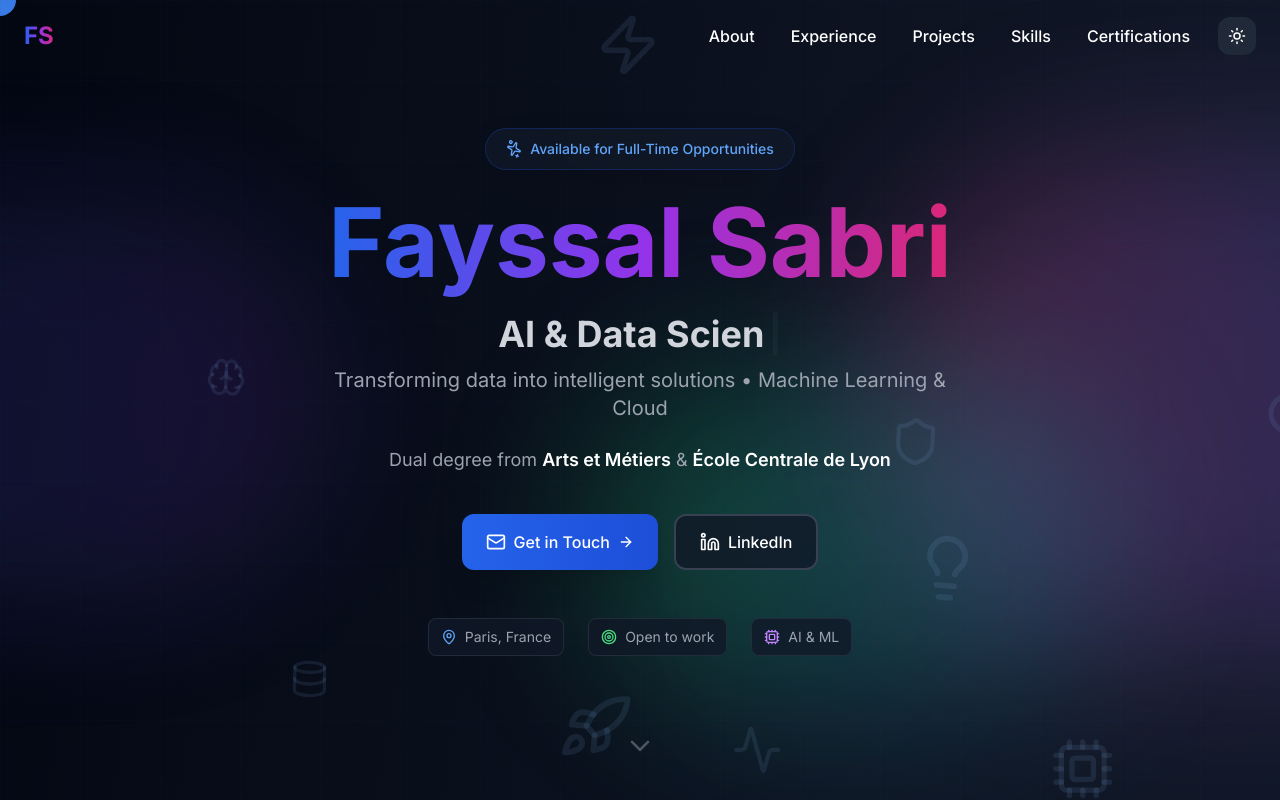
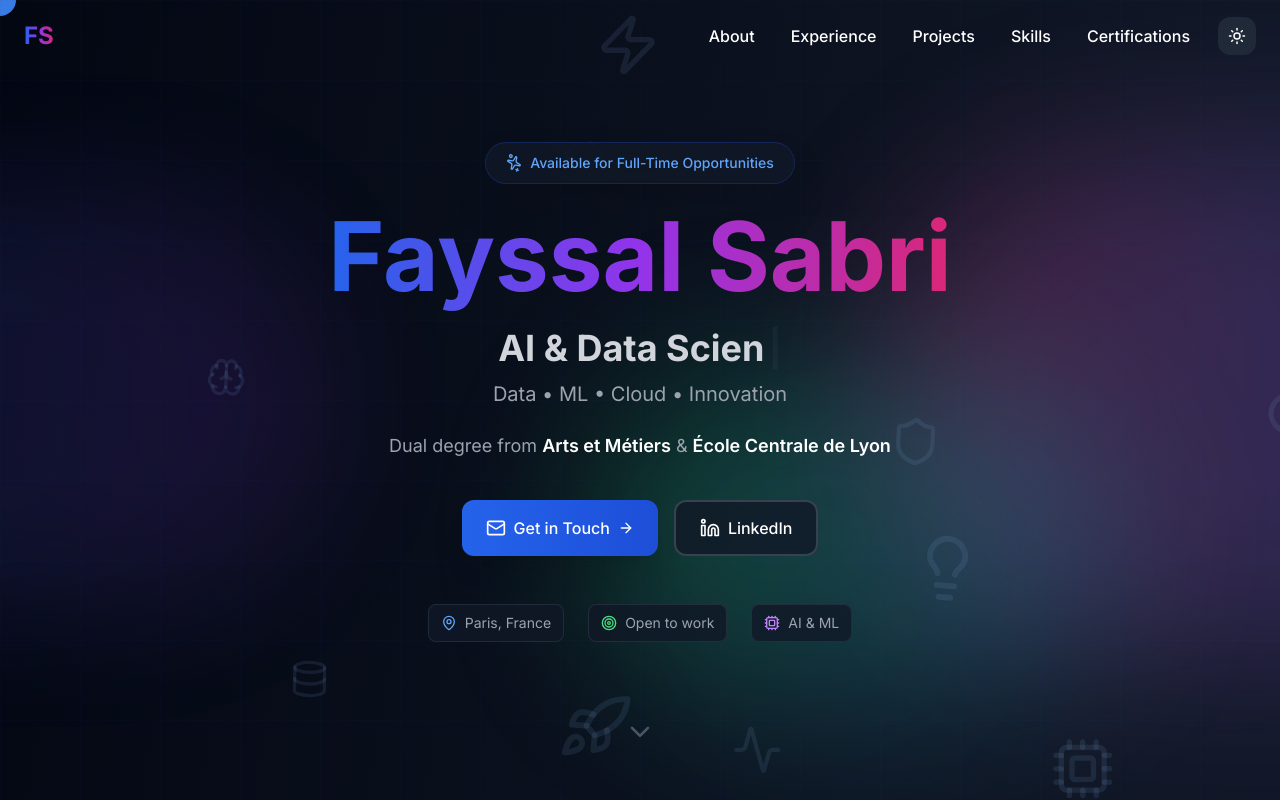
Before and after one commit to FayssalSabri/Portfolio, a Next.js app: page / in a window 1280 px wide. Shown: the top 800 px of the page. Built offline with nearby package versions, Linux system fonts and the light colour scheme.

Commit message:
FayssalPortfolio

```diff
--- a/app/components/Portfolio.jsx
+++ b/app/components/Portfolio.jsx
@@ -617,7 +617,7 @@
                 />
               </h2>
               <p className="text-lg md:text-xl text-gray-600 dark:text-gray-400 max-w-2xl mx-auto">
-                Transforming data into intelligent solutions • Machine Learning & Cloud
+                Data • ML • Cloud • Innovation
               </p>
             </motion.div>
 
```
